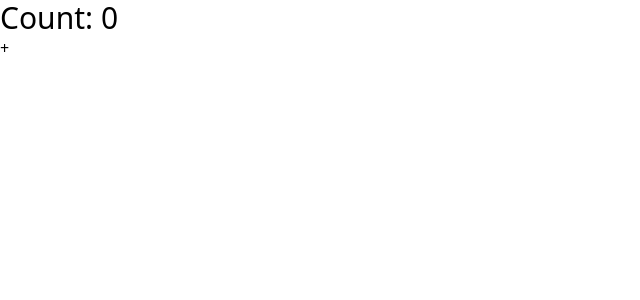
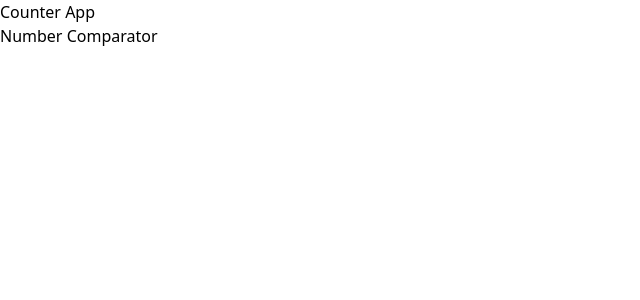
Before and after one commit to thanwin84/react-fall-2024, a React (Vite) app: page / in a window 1280 px wide. Shown: the top 300 px of the page, without its empty margins (0-640 px from the left). Built offline with nearby package versions, Linux system fonts and the light colour scheme.

Commit message:
Render projects

```diff
--- a/package.json
+++ b/package.json
@@ -17,6 +17,7 @@
     "@vitejs/plugin-react": "^4.3.4",
     "autoprefixer": "^10.4.20",
     "postcss": "^8.5.1",
+    "prop-types": "^15.8.1",
     "tailwindcss": "^3.4.17",
     "vite": "^6.0.7"
   },
--- a/src/App.jsx
+++ b/src/App.jsx
@@ -1,20 +1,11 @@
-import { useState } from 'react';
+import { Projects } from './components';
 
-function Counter({ count, increaseCount }) {
+import { projects } from './data';
+
+export default function App() {
   return (
-    <div>
-      <h1 className="text-3xl">Count: {count}</h1>
-      <button onClick={increaseCount}>+</button>
+    <div className="app">
+      <Projects projects={projects} />
     </div>
   );
 }
-
-export default function App() {
-  const [count, setCount] = useState(0);
-
-  const increaseCount = () => {
-    setCount(count + 1);
-  };
-
-  return <Counter count={count} increaseCount={increaseCount} />;
-}
--- /dev/null
+++ b/src/components/Project.jsx
@@ -0,0 +1,9 @@
+import { ProjectPropType } from './propTypesDefs';
+
+export const Project = ({ project }) => {
+  return <div>{project.name}</div>;
+};
+
+Project.propTypes = {
+  project: ProjectPropType,
+};
--- /dev/null
+++ b/src/components/Projects.jsx
@@ -0,0 +1,19 @@
+import PropTypes from 'prop-types';
+
+import { ProjectPropType } from './propTypesDefs';
+
+import { Project } from './Project';
+
+export const Projects = ({ projects }) => {
+  return (
+    <div>
+      {projects.map((project) => (
+        <Project key={project.name} project={project} />
+      ))}
+    </div>
+  );
+};
+
+Projects.propTypes = {
+  projects: PropTypes.arrayOf(ProjectPropType).isRequired,
+};
--- /dev/null
+++ b/src/components/index.jsx
@@ -0,0 +1 @@
+export * from './Projects';
--- /dev/null
+++ b/src/components/propTypesDefs/index.jsx
@@ -0,0 +1 @@
+export * from './project';
--- /dev/null
+++ b/src/components/propTypesDefs/project.jsx
@@ -0,0 +1,5 @@
+import PropTypes from 'prop-types';
+
+export const ProjectPropType = PropTypes.shape({
+  name: PropTypes.string.isRequired,
+});
--- /dev/null
+++ b/src/data/index.js
@@ -0,0 +1,4 @@
+export const projects = [
+  { name: 'Counter App' },
+  { name: 'Number Comparator' },
+];
```
Also changed, not shown: 1 other file (tests, documents, lock files or other folders).
